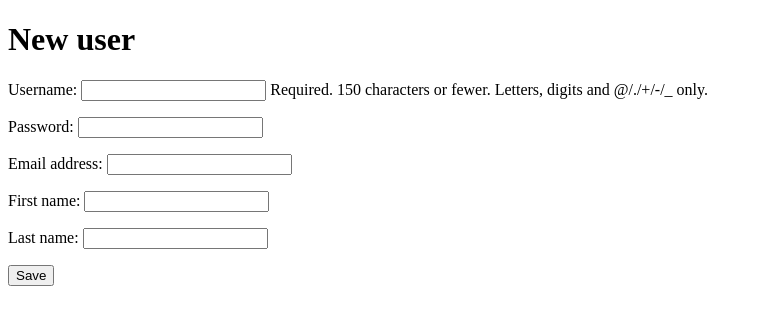
After one commit to lucieparfitt/xmas-list-2017, a Django app: a page that uses wish_lists/templates/wish_lists/create_user.html in a window 1280 px wide. The commit adds this page. Shown: the top 325 px of the page, without its empty margins (0-762 px from the left). Run offline with Django 3.2, Linux system fonts and the light colour scheme.

Commit message:
added user login functionality

```diff
--- /dev/null
+++ b/wish_lists/forms.py
@@ -0,0 +1,8 @@
+from django import forms
+from django.contrib.auth.models import User
+
+class UserForm(forms.ModelForm):
+
+    class Meta:
+        model = User
+        fields = ('username', 'password', 'email', 'first_name', 'last_name')
--- /dev/null
+++ b/wish_lists/templates/wish_lists/create_user.html
@@ -0,0 +1,10 @@
+<!DOCTYPE html>
+<html>
+<body>
+  <h1>New user</h1>
+     <form method="POST" class="post-form">{% csrf_token %}
+         {{ form.as_p }}
+         <button type="submit" class="save btn btn-default">Save</button>
+     </form>
+</body>
+</html>
--- a/wish_lists/templates/wish_lists/home.html
+++ b/wish_lists/templates/wish_lists/home.html
@@ -7,5 +7,6 @@
 {% for item in item_list %}
   <p> {{item.name}} </p>
 {% endfor %}
+<a href="{% url 'create_user' %}">Login</a>
 </body>
 </html>
--- a/wish_lists/urls.py
+++ b/wish_lists/urls.py
@@ -4,4 +4,5 @@ from . import views
 
 urlpatterns = [
     url(r'^$', views.index, name='index'),
+    url(r'^login_screen/$', views.create_user, name='create_user')
 ]
--- a/wish_lists/views.py
+++ b/wish_lists/views.py
@@ -1,6 +1,10 @@
 from django.shortcuts import render
 from django.http import HttpResponse
 from .models import *
+from .forms import *
+from django.contrib.auth import authenticate, login, logout
+from django.contrib.auth.models import User
+
 
 def index(request):
     item_list = Item.objects.all()
@@ -8,3 +12,25 @@ def index(request):
         "item_list": item_list
     }
     return render(request, "wish_lists/home.html", context = context)
+
+def login_view(request):
+    username = request.POST['username']
+    password = request.POST['password']
+    user = authenticate(request, username=username, password=password)
+    if user is not None:
+        login(request, user)
+        # Redirect to a success page.
+    else:
+        pass
+        # Return an 'invalid login' error message.
+
+def logout_view(request):
+    logout(request)
+    # Redirect to a success page.
+
+def create_user(request):
+    form = UserForm()
+    return render(request, 'wish_lists/create_user.html', {'form': form})
+    # user = User.objects.create_user(username='john',
+                                 # email='jlennon@beatles.com',
+                                 # password='glass onion')
```
